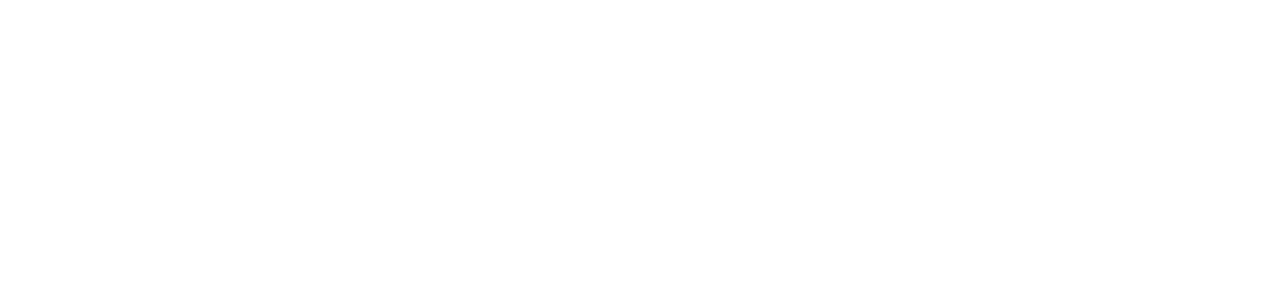
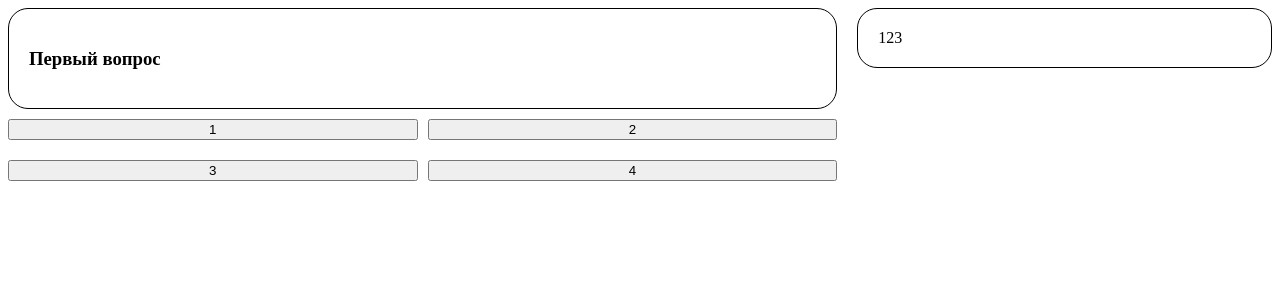
Before and after one commit to JamaNegmatulin/quiz, an Angular app: page / in a window 1280 px wide. Shown: the top 300 px of the page. Built offline with nearby package versions, Linux system fonts and the light colour scheme.

Commit message:
структура html

```diff
--- a/src/app/app.component.html
+++ b/src/app/app.component.html
@@ -1 +1,20 @@
+<main class="quiz">
+    <div class="left">
+        <div class="question">
+            <h3>Первый вопрос</h3>
+        </div>
+        <div class="answers">
+            <button>1</button>
+            <button>2</button>
+            <button>3</button>
+            <button>4</button>
+        </div>
+    </div>
+    <div class="right">
+        <div class="progress">
+            123
+        </div>
+    </div>
+</main>
+
 <router-outlet></router-outlet>
--- a/src/app/app.component.scss
+++ b/src/app/app.component.scss
@@ -0,0 +1,28 @@
+.quiz {
+  display: grid;
+  grid-template-columns: 2fr 1fr;
+  gap: 20px;
+}
+
+.question {
+  border: 1px solid #000;
+  padding: 20px;
+  border-radius: 20px;
+}
+
+.answers {
+  display: grid;
+  grid-template-columns: 1fr 1fr;
+  grid-template-rows: 1fr 1fr;
+  gap: 10px;
+
+  button {
+    margin-top: 10px;
+  }
+}
+
+.progress {
+  border: 1px solid #000;
+  padding: 20px;
+  border-radius: 20px;
+}
```
